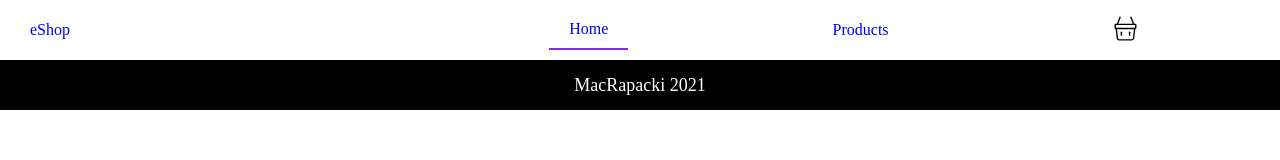
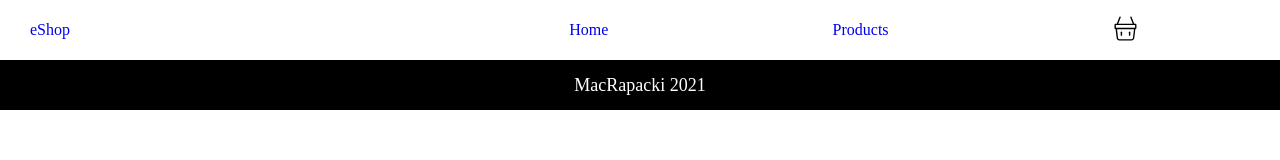
Before and after one commit to MacRapacki/eShop, a React (Create React App) app: page / in a window 1280 px wide. Shown: the top 160 px of the page. Built offline with nearby package versions, Linux system fonts and the light colour scheme; no server answers.

Commit message:
minor changes

```diff
--- a/src/components/layout/navbar/navbar.jsx
+++ b/src/components/layout/navbar/navbar.jsx
@@ -12,15 +12,11 @@ const Navbar = () => {
   return (
     <S.Navbar>
       <S.Logo>
-        <S.LogoLink to="/" exact>
-          eShop
-        </S.LogoLink>
+        <S.LogoLink to="/eShop">eShop</S.LogoLink>
       </S.Logo>
       <S.List>
         <S.Item>
-          <S.NavigationLink to="/" exact>
-            Home
-          </S.NavigationLink>
+          <S.NavigationLink to="/eShop">Home</S.NavigationLink>
         </S.Item>
         <S.Item>
           <S.NavigationLink to="/products">Products</S.NavigationLink>
```
